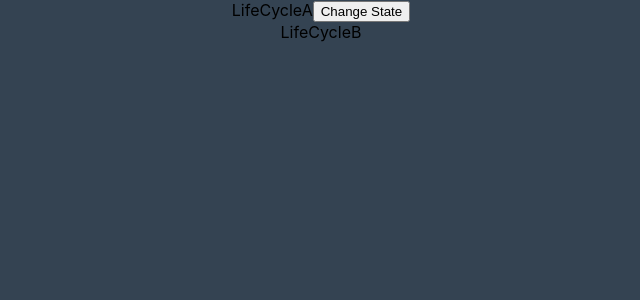
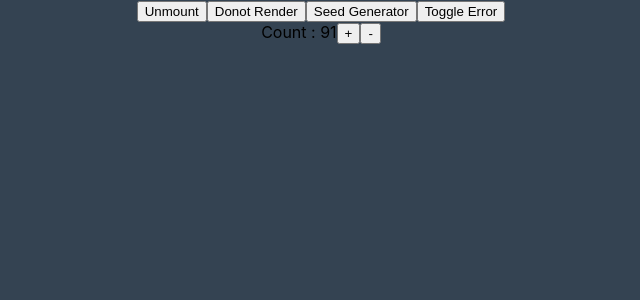
Before and after one commit to Anas07git/React-Practice, a React (Create React App) app: page / in a window 1280 px wide. Shown: the top 300 px of the page, without its empty margins (319-959 px from the left). Built offline with nearby package versions, Linux system fonts and the light colour scheme.

Commit message:
LifeCycle Pratical Use

```diff
--- a/package.json
+++ b/package.json
@@ -14,7 +14,7 @@
   "scripts": {
     "start": "react-scripts start",
     "build": "react-scripts build",
-    "test": "react-scripts test",
+    "test":  "react-scripts test",
     "eject": "react-scripts eject"
   },
   "eslintConfig": {
--- a/src/App.js
+++ b/src/App.js
@@ -18,6 +18,7 @@ import './appStyle.css'
 import styles from './appStyle.module.css'
 import Form from './components/Form';
 import LifeCycleA from './components/LifeCycleA';
+import LifeCycleX from './components/LifeCycleX';
 
 function App() {
   return (
@@ -42,7 +43,8 @@ function App() {
       {/* <Stylesheet primary={true} /> */}
       {/* <Inline/> */}
       {/* <Form/> */}
-      <LifeCycleA/>
+      {/* <LifeCycleA/> */}
+      <LifeCycleX/>
 
 
 
--- /dev/null
+++ b/src/components/LifeCycleX.js
@@ -0,0 +1,51 @@
+import React, { Component } from 'react'
+import LifeCycleY from './LifeCycleY'
+
+
+
+ class LifeCycleX extends Component {
+    constructor(props) {
+      super(props)
+
+      this.state = {
+         mount:true,
+         ignoreProp:0,
+         seed:91,
+         showError:false
+      }
+    }
+    mountHandler=()=>{
+        this.setState((prev)=>({
+           mount: !prev.mount
+        }))
+    }
+    ignoreHandler=()=>{
+       this.setState({
+        ignoreProp:Math.random()
+       })
+    }
+    seedHandler=()=>{
+        this.setState({
+            seed: Number.parseInt(Math.random()*100)
+        })
+    }
+    toggleError=()=>{
+        this.setState({
+            showError: !this.state.showError
+        })
+    }
+
+  render() {
+    return (
+      <div>
+        <button onClick={this.mountHandler}> {this.state.mount?"Unmount":"Mount"}</button>
+        <button onClick={this.ignoreHandler}>Donot Render</button>
+        <button onClick={this.seedHandler}>Seed Generator</button>
+        <button onClick={this.toggleError}>Toggle Error</button>
+        {this.state.mount? <LifeCycleY  errorProp={this.state.showError} seed={this.state.seed} ignoreProp={this.state.ignoreProp}/>:null}
+      </div>
+    )
+  }
+}
+
+export default LifeCycleX
--- /dev/null
+++ b/src/components/LifeCycleY.js
@@ -0,0 +1,90 @@
+import React, { Component } from 'react'
+
+
+const ErrorComponent=()=>{
+    return <div>{props.message}</div>
+  }
+
+
+ class LifeCycleY extends Component {
+    constructor(props) {
+        console.log("Constructor")
+      super(props)
+
+      this.state = {
+         count:0,
+         seed:0
+      }
+    }
+    static getDerivedStateFromProps(props,state){
+
+
+        if(props.seed && state.seed!==props.seed){
+            return{
+                seed:props.seed,
+                count:props.seed
+            }
+        }
+        return null
+    }
+
+    inc=()=>{
+        this.setState({
+            count:this.state.count+1
+        })
+    }
+    dec=()=>{
+        this.setState({
+            count:this.state.count-1
+        })
+    }
+
+  componentDidMount(){
+    console.log("Component Did Mount")
+    console.log("----------------")
+  }
+
+  shouldComponentUpdate(prevProps,prevState){
+    if(prevProps.ignoreProp && this.props.ignoreProp !== prevProps.ignoreProp ){
+        console.log(" Should Component Update - DONOT RENDER")
+        console.log("----------------------------------------")
+        return false
+    }
+    console.log(" Should Component Update -RENDER")
+    return true
+  }
+
+  render() {
+      console.log("Render")
+
+      if(this.props.errorProp && this.state.error){
+        console.log("error")
+        return <div> We have encountered an error {this.state.error.message} </div>
+
+    }
+    return (
+      <div>
+        Count : {this.state.count}
+        <button onClick={this.inc}>+</button>
+        <button onClick={this.dec}>-</button>
+
+        {this.props.errorProp?<ErrorComponent/>:null}
+      </div>
+    )
+}
+  componentDidUpdate(prevProps,prevState,snapshot){
+     console.log("Component Did Update")
+     console.log("-----------------")
+    }
+    componentWillUnmount(){
+        console.log("Component Will Unmount")
+        console.log("----------------------")
+    }
+    componentDidCatch(error,info){
+      console.log("Component Did Catch")
+      this.setState({error,info})
+    }
+
+}
+
+export default LifeCycleY
```
Also changed, not shown: 1 other file (tests, documents, lock files or other folders).
